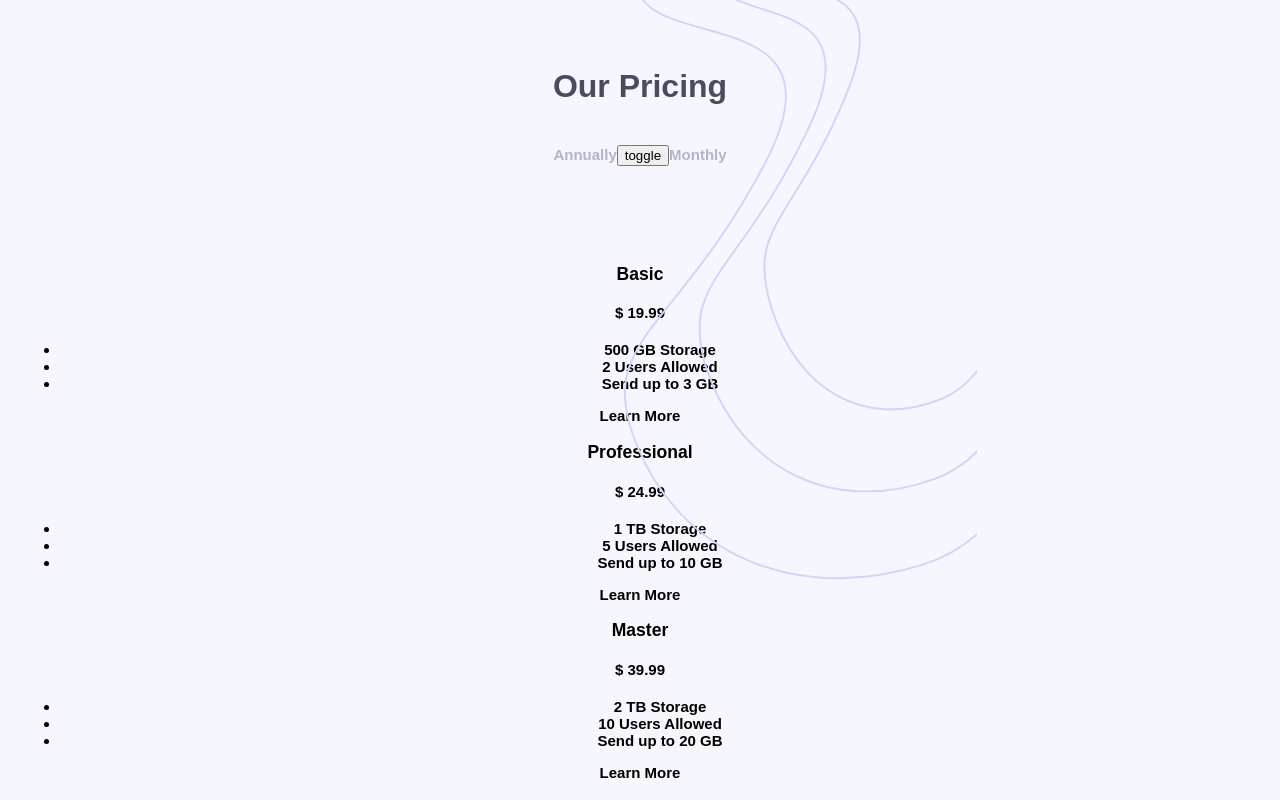
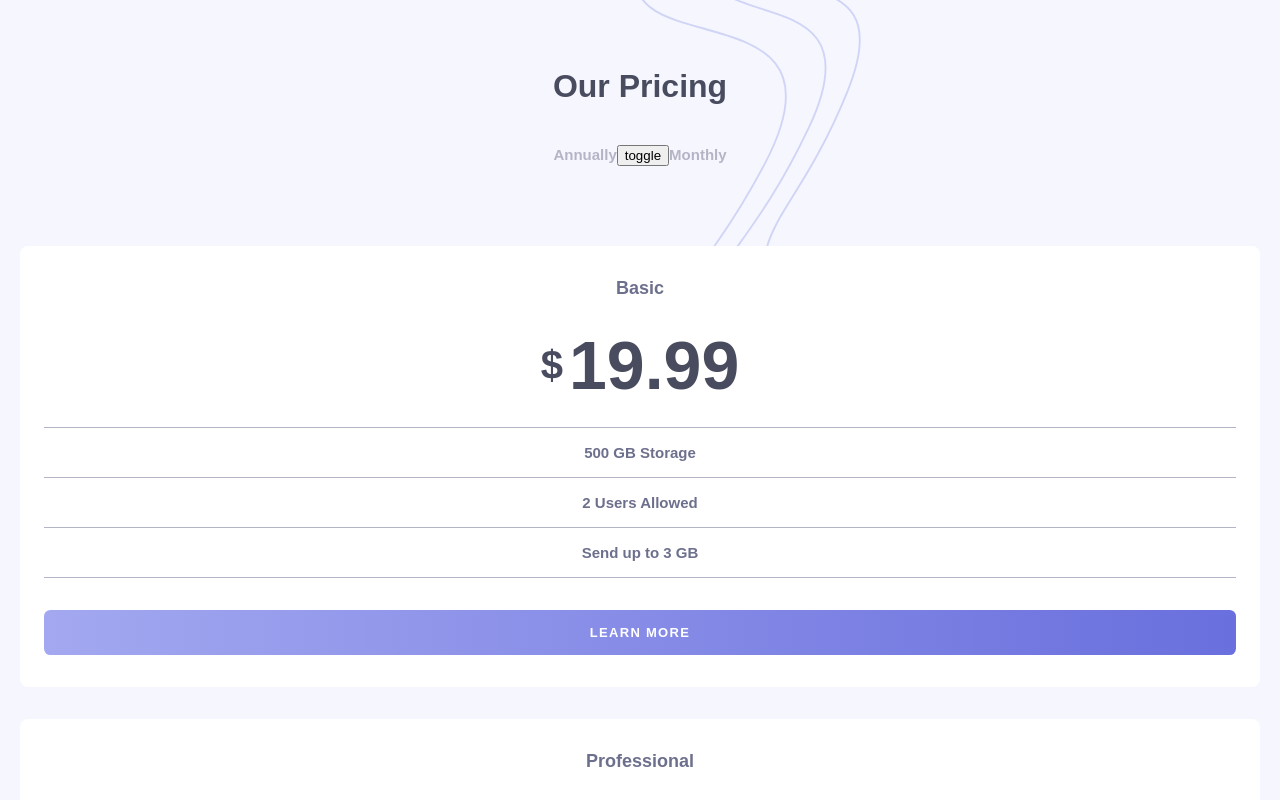
Before and after one commit to ntjnh/fem-pricing-component, a React (Vite) app: page / in a window 1280 px wide. Shown: the top 800 px of the page. Built offline with nearby package versions, Linux system fonts and the light colour scheme; a web font is replaced by a local one.

Commit message:
Add standard plan styles

```diff
--- a/src/components/Plan.jsx
+++ b/src/components/Plan.jsx
@@ -1,3 +1,5 @@
+import './Plan.scss'
+
 export default function Plan(props) {
     const features = props.features
     const planFeatures = [...features].map((feat, i) => ((<li key={i}>{feat}</li>)))
@@ -5,7 +7,7 @@ export default function Plan(props) {
     return (
         <div className="plan">
             <h3 className="plan__name">{props.plan}</h3>
-            <h4 className="plan__price">{`$ ${props.price}`}</h4>
+            <h4 className="plan__price"><span>$</span>{`${props.price}`}</h4>
 
             <ul className="plan__features">
                 {planFeatures}
--- /dev/null
+++ b/src/components/Plan.scss
@@ -0,0 +1,61 @@
+@import "../assets/scss/vars";
+
+.plan {
+    background-color: $white;
+    border-radius: .5rem;
+    margin-bottom: 2rem;
+    padding: 2rem 1.5rem;
+    position: relative;
+    z-index: 2;
+
+    &__name {
+        color: $gray-blue;
+        font-size: 1.125rem;
+        margin: 0 0 2rem;
+    }
+
+    &__price {
+        color: $gray-blue-dark;
+        font-size: 4.25rem;
+        line-height: 1;
+        margin: 0 0 1.75rem;
+
+        span {
+            font-size: 2.5rem;
+            display: inline-block;
+            margin-bottom: 12px;
+            margin-right: 6px;
+            vertical-align: middle;
+        }
+    }
+
+    &__features {
+        list-style: none;
+        margin: 0 0 2rem;
+        padding: 0;
+
+        li {
+            border-bottom: 1px solid $gray-blue-light;
+            color: $gray-blue;
+            display: block;
+            padding: 1rem 1.25rem;
+
+            &:first-child {
+                border-top: 1px solid $gray-blue-light;
+            }
+        }
+    }
+
+    &__button {
+        background: linear-gradient(to right, $gradient-light, $gradient-dark);
+        border-radius: .4rem;
+        color: $white;
+        display: inline-block;
+        font-size: 13px;
+        letter-spacing: .1em;
+        line-height: 1;
+        padding: 1rem 0;
+        text-transform: uppercase;
+        width: 100%;
+    }
+}
```
